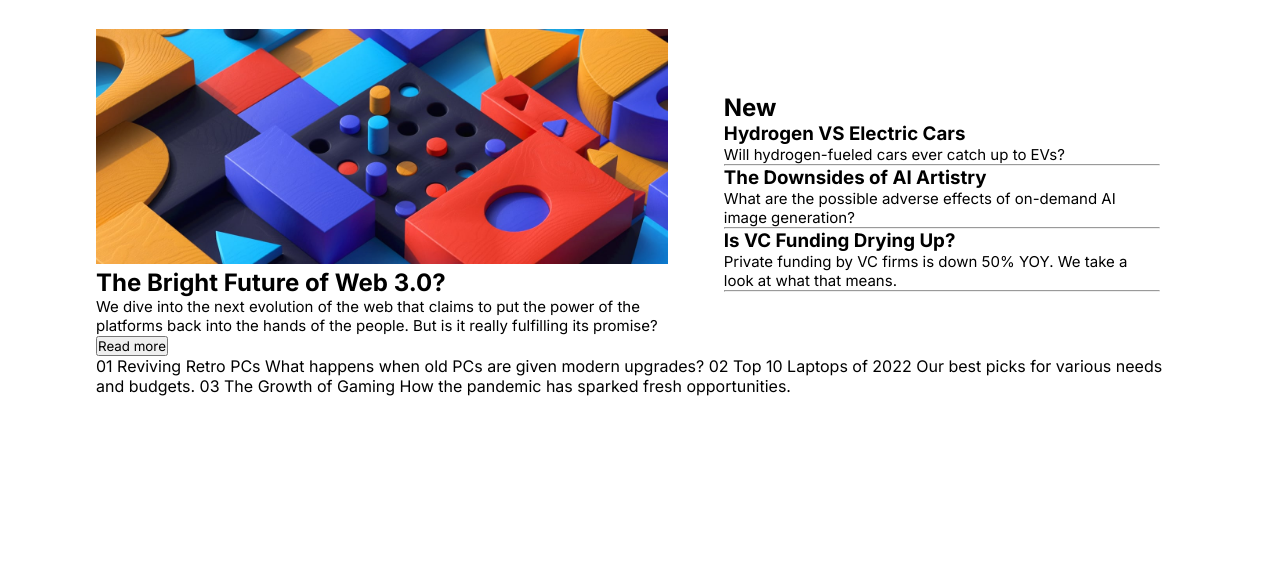
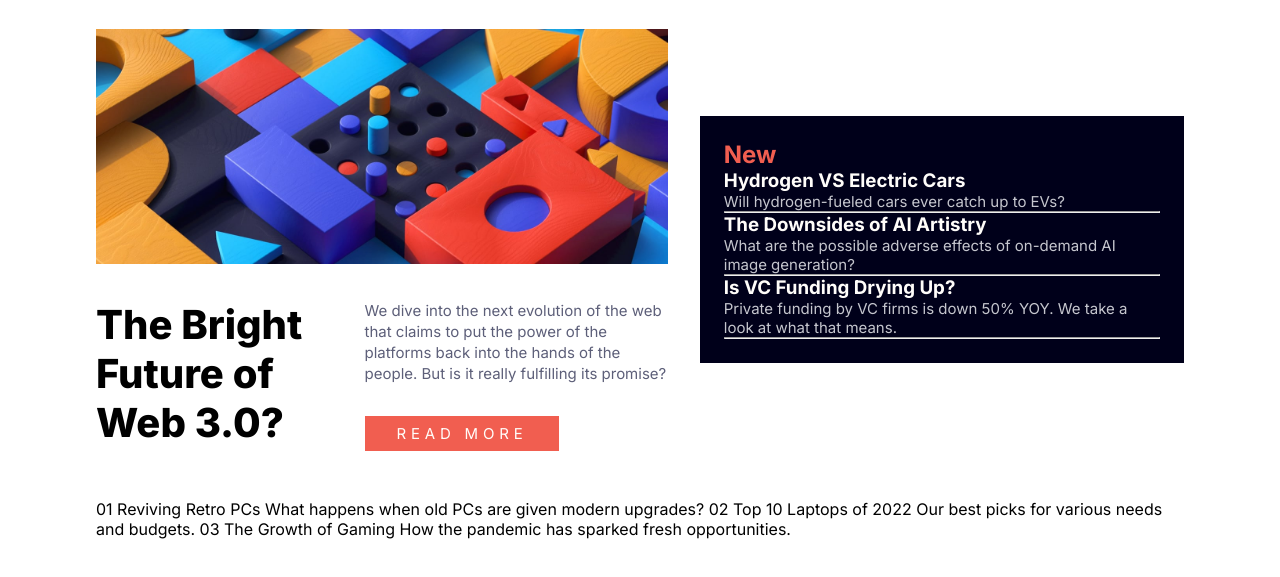
Before and after one commit to scroft001/News-HomePage-FrontEndMentor, a plain HTML site: page index.html in a window 1280 px wide. Shown: the part 87-664 px from the top of the page. Drawn offline with Linux system fonts and the light colour scheme.

Commit message:
Hero left section finished

```diff
--- a/style.css
+++ b/style.css
@@ -56,6 +56,7 @@ nav ul li:hover{
     flex-direction: row;
     justify-content: center;
     align-items: center;
+    margin-bottom: 3rem;
 }
 
 .hero__left{
@@ -69,4 +70,56 @@ nav ul li:hover{
 
 .hero__right{
     padding: 1.5rem;
+    background-color: var(--very-dark-blue);
 }
+
+.hero__right h2{
+    color: var(--soft-red);
+}
+
+.hero__right h3{
+    color: var(--off-white);
+}
+
+.hero__right p{
+    color: var(--grayish-blue);
+}
+
+.hero__left-story{
+    display: flex;
+    flex-direction: row;
+    justify-content: flex-start;
+    align-items: flex-start;
+    margin-top: 2rem;
+}
+
+.hero__left-story h1{
+    font-size: 40px;
+    width: 40%;
+    font-weight: 800;
+    margin-right: 3rem;
+}
+
+.hero__left-story-text{
+    width: 55%;
+    display: flex;
+    flex-direction: column;
+    justify-content: space-between;
+    align-items: flex-start;
+}
+
+.hero__left-story-text p{
+    color: var(--dark-grayish-blue);
+    line-height: 1.4em;
+    margin-bottom: 2rem;
+}
+
+.hero__left-story-text button{
+    padding: .5rem 2rem;
+    letter-spacing: 0.3rem;
+    text-transform:uppercase;
+    background-color: var(--soft-red);
+    color: var(--off-white);
+    border: none;
+    font-size: 15px;
+}
```
